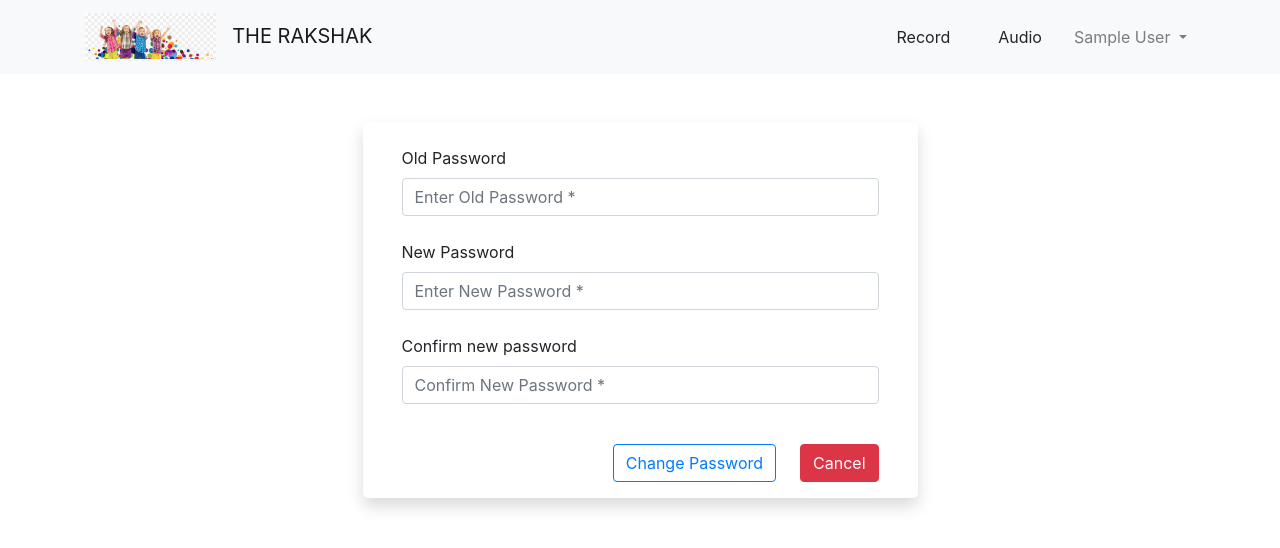
After one commit to chiranjeev11/aicte_project, a Flask app: page /change_password in a window 1280 px wide. The commit adds this page. Shown: the top 548 px of the page. Run offline with Flask 2, Linux system fonts and the light colour scheme; the visitor is signed in with stand-in values (Sample User, id 1); data comes from the database, SQL or seed files in the repository; some libraries are stand-ins or nearby versions.

Commit message:
feat : Added change password and edit profile feature

```diff
--- a/app/forms.py
+++ b/app/forms.py
@@ -1,6 +1,6 @@
 
 from flask_wtf  import FlaskForm, Form
-from wtforms import StringField, PasswordField, BooleanField, SubmitField, TextAreaField, FileField
+from wtforms import StringField, PasswordField, BooleanField, SubmitField, TextAreaField, FileField, IntegerField
 from wtforms.validators import DataRequired, ValidationError, Email, EqualTo, Length
 from app.models import User
 from flask_wtf.file import FileAllowed
@@ -14,6 +14,25 @@ class LoginForm(FlaskForm):
 	remember_me = BooleanField('Remember Me')
 
 	submit = SubmitField('Sign In')
+
+class EditProfileForm(FlaskForm):
+
+	name = StringField('Name', validators=[DataRequired()])
+
+	email = StringField('Email', validators=[DataRequired(), Email()])
+
+	submit = SubmitField('Edit Profile')
+
+
+class ChangePasswordForm(FlaskForm):
+
+	old_password = StringField('Old Password', validators=[DataRequired()])
+
+	new_password = StringField('New Password', validators=[DataRequired()])
+
+	confirm_new_password = StringField('Confirm new password', validators=[DataRequired()])
+
+	submit = SubmitField('Change Password')
 
 
 class RegistrationForm(FlaskForm):
--- a/app/routes.py
+++ b/app/routes.py
@@ -4,7 +4,7 @@ from google.cloud import speech
 # from google.cloud import speech_v1p1beta1 as speech
 from google.cloud import storage
 from flask_login import current_user, login_user, logout_user, login_required
-from app.forms import LoginForm, RegistrationForm
+from app.forms import LoginForm, RegistrationForm, EditProfileForm, ChangePasswordForm
 from app.models import Audio, User
 import os
 import os.path
@@ -83,6 +83,67 @@ def register():
 		return redirect(url_for('login'))
 
 	return render_template('register.html', title='Register', form=form)
+
+
+@app.route('/edit-profile', methods=['GET', 'POST'])
+@login_required
+def edit_profile():
+
+	form = EditProfileForm()
+
+	user = User.query.filter_by(name=current_user.name).first()
+
+	if form.validate_on_submit():
+
+		user.name = form.name.data
+
+		user.email = form.email.data
+
+		db.session.add(user)
+
+		db.session.commit()
+
+		flash('Details Edited Successfully', 'message')
+
+
+	return render_template('edit_profile.html', form=form, user=user)
+
+@app.route('/change_password', methods=['POST', 'GET'])
+@login_required
+def change_password():
+
+	form = ChangePasswordForm()
+
+	user = User.query.filter_by(name=current_user.name).first()
+
+	if form.validate_on_submit():
+
+		if user.check_password(form.old_password.data):
+
+			if form.new_password.data == form.confirm_new_password.data:
+
+				user.set_password(form.new_password.data)
+
+				db.session.add(user)
+
+				db.session.commit()
+
+				flash('Your password has been updated', 'message')
+
+
+			else:
+
+				flash('new passwords does not match', 'error')
+
+		else:
+
+			flash('Enter correct password', 'error')
+
+		return redirect(url_for('change_password'))
+
+
+
+	return render_template('change_password.html', form=form)
 
 
 @app.route('/logout')
--- a/app/templates/base.html
+++ b/app/templates/base.html
@@ -49,7 +49,7 @@
 <body>
 	<nav class="navbar navbar-expand-md navbar-light bg-light">
 		<div class="container">
-			<a href="{{ url_for('index') }}" class="navbar-brand">AICTE Project</a>
+			<a href="{{ url_for('index') }}" class="navbar-brand"><img src="/static/images/logo_image.jpeg" height="17%" width="17%" class="mr-3" >THE RAKSHAK</a>
 			<button class="navbar-toggler" data-toggle='collapse' data-target="#navbarContent"aria-controls="navbarContent" aria-expanded="false" aria-label="Toggle navigation">
 				<span class="navbar-toggler-icon"></span>
 			</button>
@@ -67,8 +67,17 @@
 
 				<ul class="navbar-nav ml-auto">
 					{% if current_user.is_authenticated %}
-                  <li class="nav-item">
-                    <a class="dropdown-item" href="{{ url_for('logout') }}">Logout</a>
+                  <li class="nav-item dropdown">
+					<a class="nav-link dropdown-toggle" href="#" id="navbarDropdown" role="button" data-toggle="dropdown" aria-haspopup="true" aria-expanded="false">
+						{{ current_user.name }}
+					  </a>
+					  <div class="dropdown-menu shadow rounded" aria-labelledby="navbarDropdown">
+						<a class="dropdown-item" href="{{ url_for('edit_profile') }}">Edit Profile</a>
+						<a class="dropdown-item" href="{{ url_for('change_password') }}">Change Password</a>
+						<div class="dropdown-divider"></div>
+						<a class="dropdown-item" href="{{ url_for('logout') }}">Logout</a>
+					  </div>
+
                   </li>
                     {% else %}
                     <li class="nav-item">
--- /dev/null
+++ b/app/templates/change_password.html
@@ -0,0 +1,41 @@
+{% extends 'base.html' %}
+
+{% block content %}
+
+<div class="d-flex justify-content-center">
+	<form action="" method="post" class="form  mt-5 col-sm-6 px-0 rounded-lg shadow">
+
+		{{ form.hidden_tag() }}
+		<div class="form-content">
+			<div class="col">
+				<div class="form-group m-4">
+					{{ form.old_password.label() }}
+					{{ form.old_password(size=32,type="password", class="form-control", placeholder="Enter Old Password *") }}
+					{% for error in form.old_password.errors %}
+					<span class="small" style="color: red">{{ error }}</span>
+					{% endfor %}
+				</div>
+				<div class="form-group m-4">
+					{{ form.new_password.label() }}
+					{{ form.new_password(size=32,type="password", class="form-control", placeholder="Enter New Password *")}}
+					{% for error in form.new_password.errors %}
+					<span class="small" style="color: red">{{ error }}</span>
+					{% endfor %}
+				</div>
+				<div class="form-group m-4">
+					{{ form.confirm_new_password.label() }}
+					{{ form.confirm_new_password(size=32,type="password", class="form-control", placeholder="Confirm New Password *")}}
+					{% for error in form.confirm_new_password.errors %}
+					<span class="small" style="color: red">{{ error }}</span>
+					{% endfor %}
+				</div>
+				<div class="form-group ml-4 d-md-flex  justify-content-end align-items-center">
+					{{ form.submit(class="btn btn-outline-primary mt-3") }}
+					<a class="btn btn-danger ml-4 mt-3 mr-4" href="{{ url_for('index') }}">Cancel</a>
+				</div>
+			</div>
+		</div>
+	</form>
+</div>
+
+{% endblock %}
```
Also changed, not shown: app/templates/edit_profile.html (added, +40 -0 lines), app/static/images/logo_image.jpeg (added), 1 other file.
